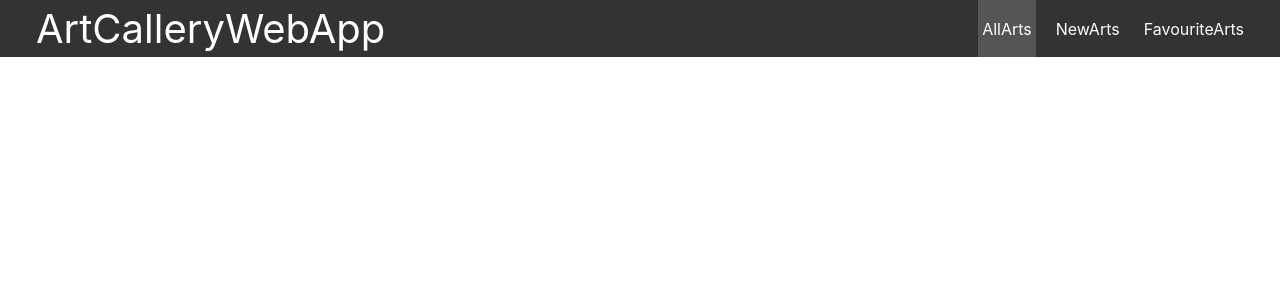
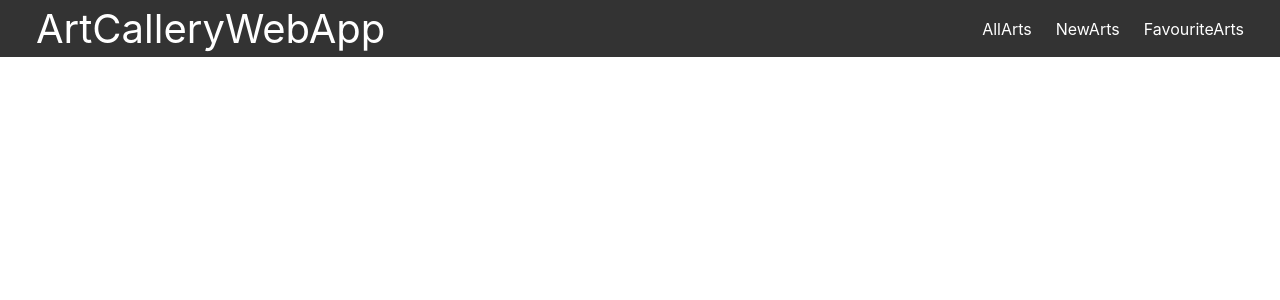
Before and after one commit to Alexkimathi/ArtWorkWebApp, a React (Create React App) app: page / in a window 1280 px wide. Shown: the top 300 px of the page. Built offline with nearby package versions, Linux system fonts and the light colour scheme.

Commit message:
adds the routes

```diff
--- a/src/components/Navbar.js
+++ b/src/components/Navbar.js
@@ -1,23 +1,38 @@
 import React from 'react'
+import { Link, useMatch, useResolvedPath} from 'react-router-dom'
 
 function Navbar() {
   return (
     <nav className='nav'>
-    <a href='/' className='site-title'>ArtCalleryWebApp</a>
+    <Link to='/' className='site-title'>ArtCalleryWebApp</Link>
     <ul>
-    <li className='active'>
-    <a href='/AllArts' >AllArts</a>
-    </li>
-    <li>
-    <a href='/NewArts'>NewArts</a>
-    </li>
-    <li>
-    <a href='/FavoriteArts'>FavouriteArts</a>
-    </li>
+
+    <CustomLink to='/AllArts' >AllArts</CustomLink>
+
+
+    <CustomLink to='/NewArts'>NewArts</CustomLink>
+
+
+    <CustomLink to='/FavoriteArts'>FavouriteArts</CustomLink>
+
     </ul>
 
     </nav>
   )
 }
 
+function CustomLink({to,children, ...props}){
+  const resolvedPath = useResolvedPath(to)
+  const isActive = useMatch({path: resolvedPath.pathname, end: true})
+
+  return(
+  <li className ={isActive ? "active" : ""}>
+  <Link to={to} {...props}>
+  {children}
+  </Link>
+  </li>
+  )
+
+}
+
 export default Navbar
```
